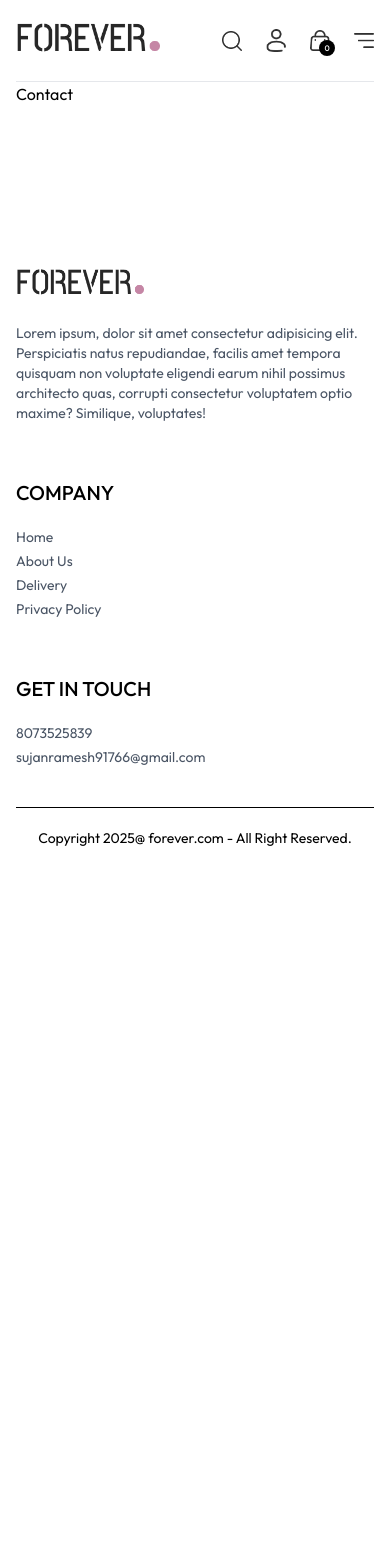
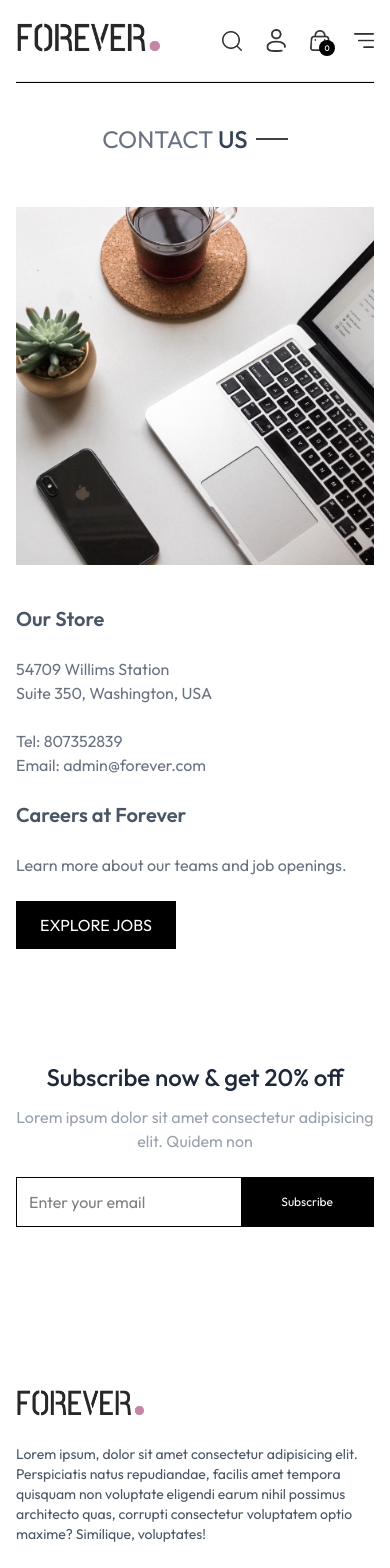
Before and after one commit to Sujan326/MERN_E_Commerce, a React (Vite) app in the folder frontend/: page /contact in a window 390 px wide. Shown: the top 1568 px of the page. Before the commit the page ends 868 px from the top, so only its background shows below. Built offline with nearby package versions, Linux system fonts and the light colour scheme.

Commit message:
Completed Contact page and fixed styling issue with the navbar for small screen in frontend

```diff
--- a/frontend/src/components/Navbar.jsx
+++ b/frontend/src/components/Navbar.jsx
@@ -40,7 +40,7 @@
         />
 
         <div className="group relative">
-          <Link to='/login'>
+          <Link to="/login">
             <img
               className="w-5 cursor-pointer"
               src={assets.profile_icon}
@@ -72,9 +72,9 @@
 
       {/* Sidebar menu for small screen */}
       <div
-        className={`absolute top-0 righ-0 bottom-0 overflow-hidden bg-white transition-all ${
-          isVisible ? "w-full" : "w-0"
-        }`}
+        className={`fixed top-0 right-0 bottom-0 bg-white z-50 transition-all duration-300 ${
+          isVisible ? "w-3/4" : "w-0"
+        } overflow-hidden`}
       >
         <div className="flex flex-col text-gray-600">
           <div
--- a/frontend/src/pages/Contact.jsx
+++ b/frontend/src/pages/Contact.jsx
@@ -1,11 +1,43 @@
-import React from 'react'
+import { assets } from "../assets/frontend_assets/assets";
+import NewsLetterBox from "../components/NewsLetterBox";
+import Title from "../components/Title";
 
 function Contact() {
   return (
     <div>
-      Contact
+      <div className="text-center text-2xl pt-10 border-t">
+        <Title text1={"CONTACT"} text2={"US"} />
+      </div>
+
+      <div className="my-10 flex flex-col justify-center md:flex-row gap-10 mb-28">
+        <img
+          className="w-full md:max-w-[480px]"
+          src={assets.contact_img}
+          alt=""
+        />
+
+        <div className="flex flex-col justify-center items-start gap-6">
+          <p className="font-semibold text-xl text-gray-600">Our Store</p>
+          <p className="text-gray-500">
+            54709 Willims Station <br /> Suite 350, Washington, USA
+          </p>
+          <p className="text-gray-500">
+            Tel: 807352839 <br /> Email: admin@forever.com
+          </p>
+          <p className="font-semibold text-xl text-gray-600">
+            Careers at Forever
+          </p>
+          <p className="text-gray-500">
+            Learn more about our teams and job openings.
+          </p>
+          <button className="bg-black text-white px-6 py-3 cursor-pointer">
+            EXPLORE JOBS
+          </button>
+        </div>
+      </div>
+      <NewsLetterBox />
     </div>
-  )
+  );
 }
 
-export default Contact
+export default Contact;
```
